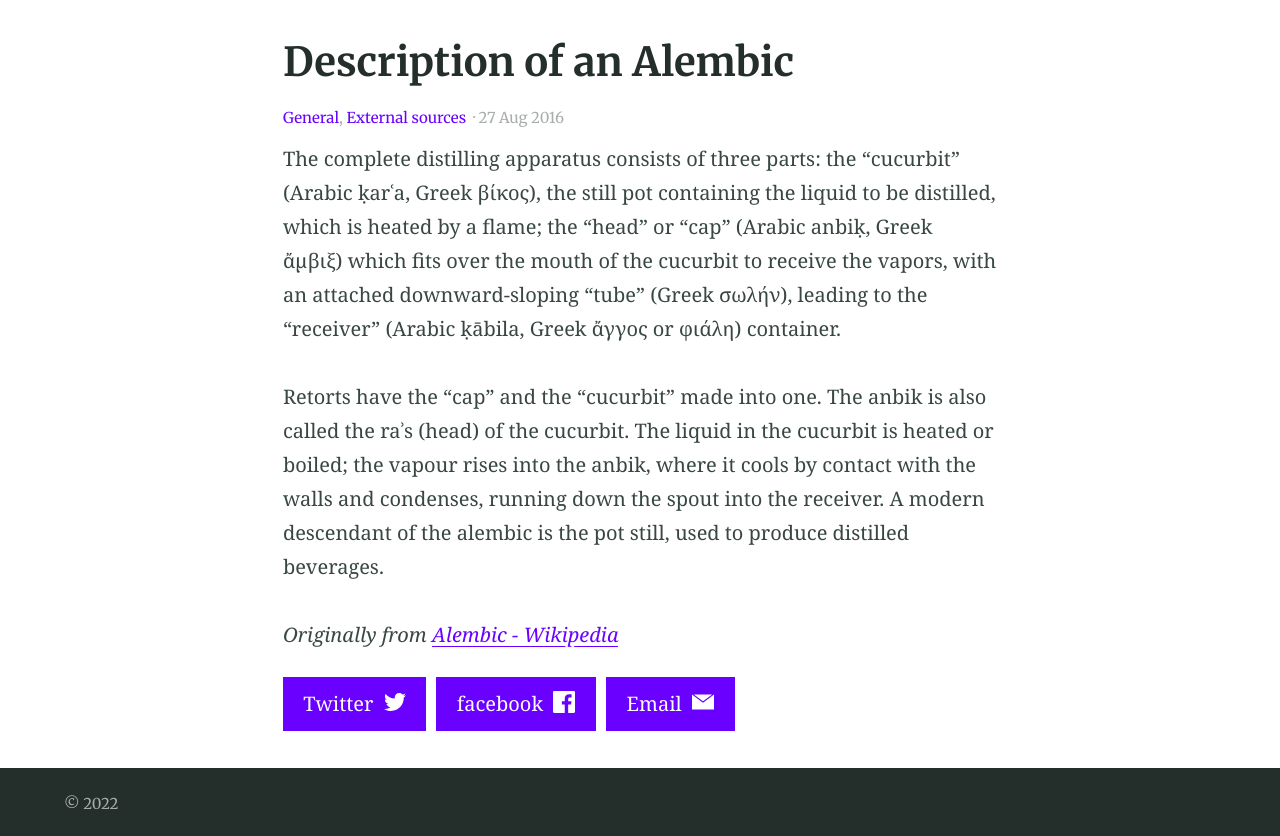
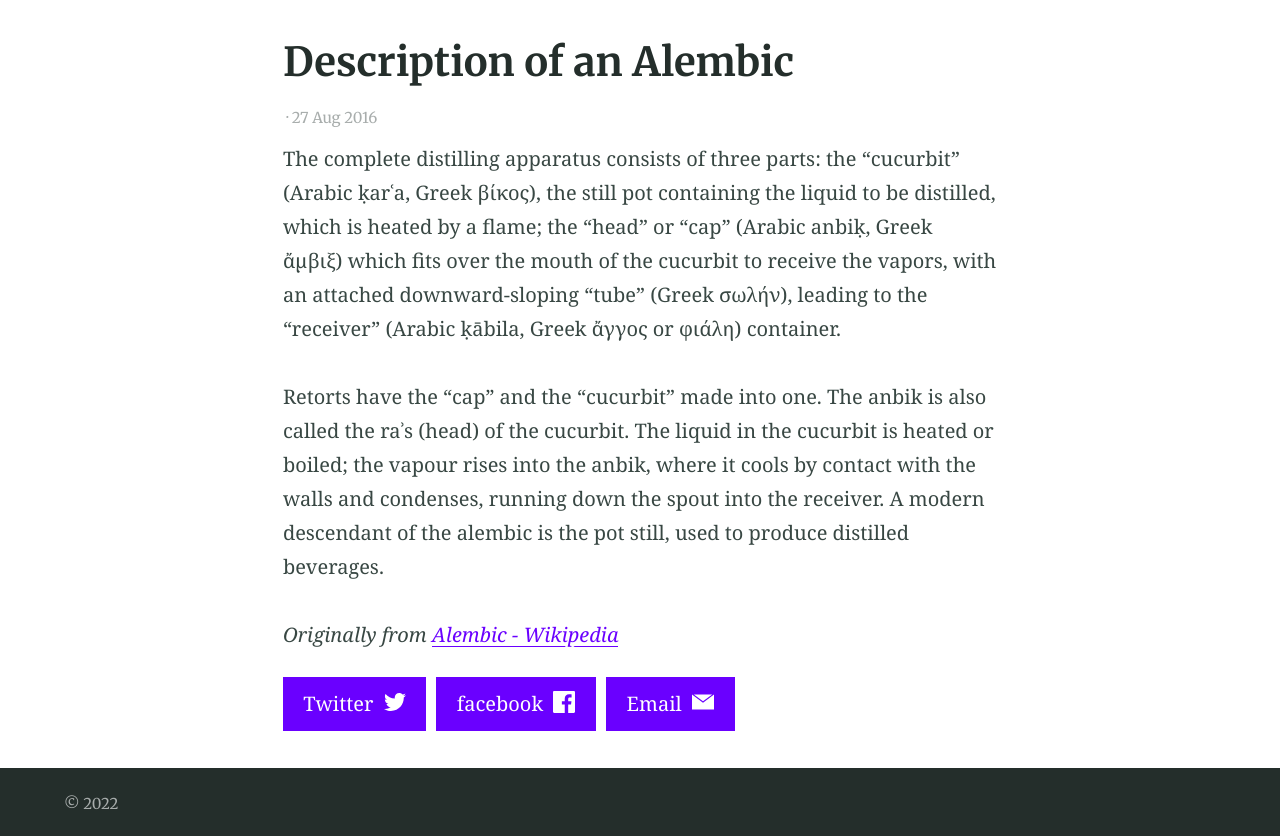
Before and after one commit to geoff2273/geoff2273.github.io, a Jekyll site: the page built from _posts/2016-08-27-example-post-one.md, in a window 1280 px wide. Shown: the part 424-1260 px from the top of the page. Built offline with Jekyll 4.4.1, drawn with Linux system fonts in a browser that asks for light colours.

```diff
--- a/_posts/2016-08-27-example-post-one.md
+++ b/_posts/2016-08-27-example-post-one.md
@@ -1,8 +1,5 @@
 ---
 title: Description of an Alembic
-categories:
-- General
-- External sources
 feature_image: "https://picsum.photos/2560/600?image=872"
 ---
 
```
